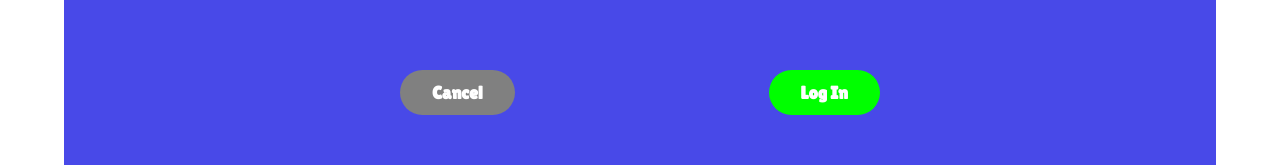
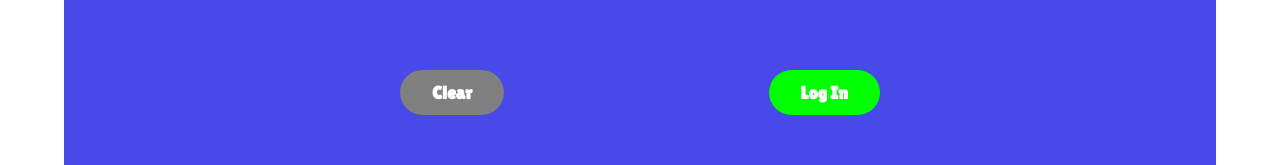
Before and after one commit to bhavi-th/attsys2-0, a React (Vite) app in the folder frontend/: page /login in a window 1280 px wide. Shown: the part 540-705 px from the top of the page. Built offline with nearby package versions, Linux system fonts and the light colour scheme.

Commit message:
Modified cancel button to clear button in forms

```diff
--- a/frontend/src/pages/FormPage.jsx
+++ b/frontend/src/pages/FormPage.jsx
@@ -17,7 +17,7 @@
           }
         </div>
         <div className="button-holder">
-          <button type="reset">Cancel</button>
+          <button type="reset">Clear</button>
           <button type="submit">{formType}</button>
         </div>
       </form>
```
